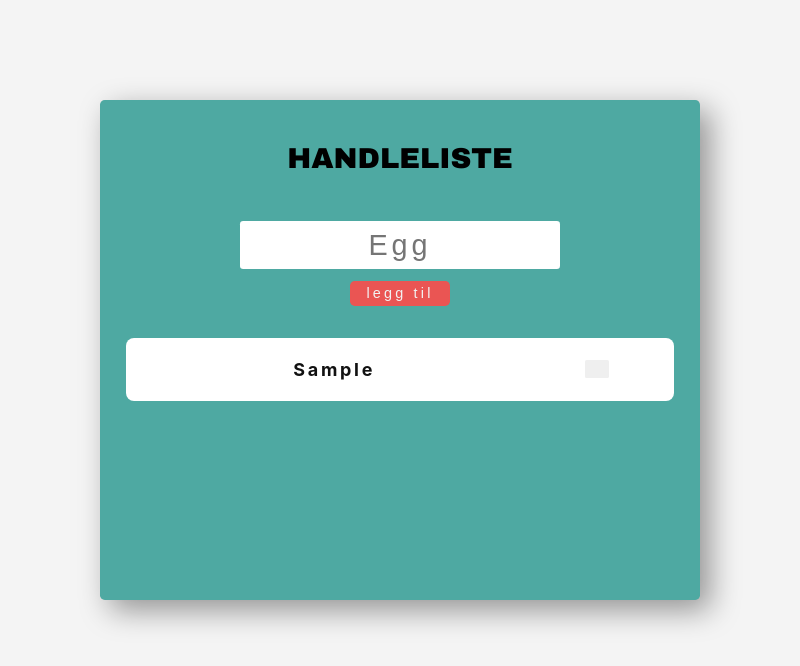
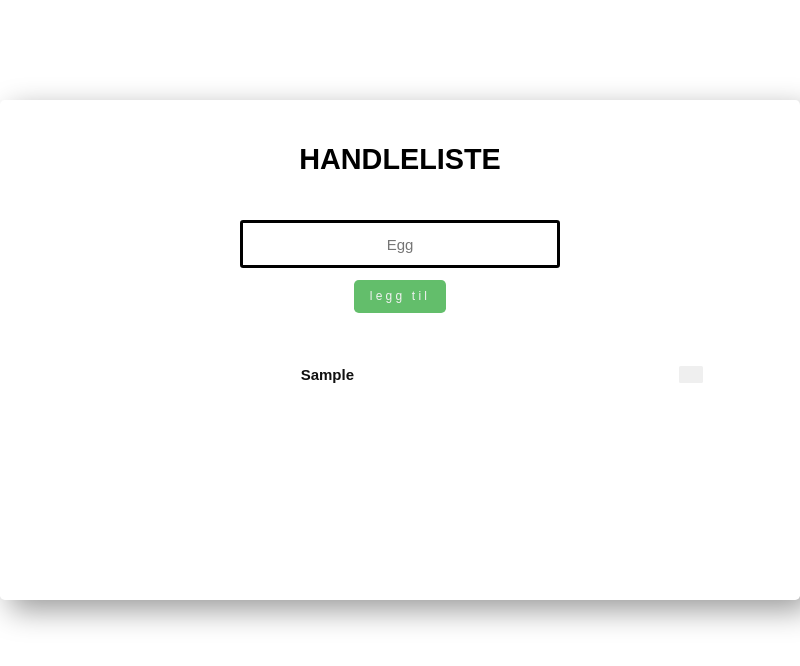
Before and after one commit to nicolekarpo/Elektronapp-master, an Electron app: page www/index.html in a window 800 px wide. Both pictures are taken after typing "Sample" into the empty fields and a click on the button "legg til". Drawn offline with Linux system fonts and the light colour scheme.

Commit message:
initial commit

```diff
--- a/package.json
+++ b/package.json
@@ -5,7 +5,7 @@
   "main": "main.js",
   "scripts": {
     "start": "electron .",
-    "build": "electron-packager . --out=./builds handleliste --overwrite --icon=./app_icons/Untitled-1. "
+    "build": "electron-packager . --out=./builds handleliste --overwrite --icon=./app_icons/grocerylist-1. "
   },
   "repository": "https://github.com/electron/electron-quick-start",
   "keywords": [
--- a/www/index.html
+++ b/www/index.html
@@ -4,7 +4,7 @@
     <meta charset="UTF-8">
     <meta name="viewport" content="width=device-width, initial-scale=1.0">
     <link rel="stylesheet" href="style.css">
-    <title>Handleliste</title>
+    <title>Shopping list</title>
 </head>
 <body>
     <br>
--- a/www/style.css
+++ b/www/style.css
@@ -7,9 +7,9 @@
 }
 
 body {
-    font-family: Arial black, sans-serif;
-    font-size: 18px;
-    background-color: #f4f4f4;
+    font-family: Poppins Bold , sans-serif;
+    font-size: 15px;
+    background-color: white;
     min-height: 70vh;
     width: 100vw;
     display: flex;
@@ -19,9 +19,9 @@ body {
 
 /** List Container **/
 .con {
-    background-color: #4EA9A2;
+    background-color: white;
     text-align: center;
-    width: 600px; height: 500px;
+    width: 1000px; height: 500px;
     padding: 1.6rem;
     margin: 100px 0 0 0;
     border-radius: 0.3rem;
@@ -31,7 +31,7 @@ body {
 /** Status **/
 .con .status {
     height: 1rem; color: #fff;
-    font-size: 0.8rem;
+    font-size: 15px;
     color: #fff;
     letter-spacing: 0.155rem;
     visibility: hidden;
@@ -55,11 +55,12 @@ body {
 .con .form-control #grocery-item {
     height: 3rem; width: 20rem;
     border-radius: 0.2rem;
-    border: none; outline: none;
+    border: thick; outline: none;
     text-align: center;
-    letter-spacing: 0.25rem;
-    font-size: 1.8rem;
-    font-family: Poppins, sans-serif;
+    border: black;
+    font-size: 15px;
+    font-family: Poppins Regular , sans-serif;
+    border-style: solid;
 
 }
 
@@ -67,12 +68,12 @@ body {
 /** Submit Button **/
 .con .form-control .submit-btn {
     margin: 0.7rem 0 0 0;
-    padding: 0.3rem 1rem;
+    padding: 0.6rem 1rem;
     border-radius: 0.3rem;
     border: none; outline: none;
-    background-color: #EA5553;
+    background-color: #63BE6B;
 	text-transform: lowercase;
-	font-size: 0.9rem;
+	font-size: 12px;
 	letter-spacing: 0.2rem;
 	color: #f2f2f2;
     cursor: pointer;
@@ -89,7 +90,7 @@ body {
 .grocery-list {
     padding: 0.1rem;
     margin: 2rem 0 0.5rem 0;
-    background-color: #fff;
+
     border-radius: 0.5rem;
     visibility: hidden;
 }
@@ -97,16 +98,19 @@ body {
 .grocery-list ul {
     list-style: none;
     margin: 0.3rem;
+
 }
 
 .grocery-list ul li {
     margin: 0.9rem 0;
     padding: 0.3rem;
-    letter-spacing: 0.17rem;
-    font-family: inter;
+
+    font-family: Poppins Regular , sans-serif;
     color: #111;
     display: grid;
-    grid-template-columns: 3fr 1fr;
+    grid-template-columns: 4fr 1fr;
+    background-color: white;
+
 }
 
 
@@ -117,6 +121,7 @@ body {
     border-radius: 0.1rem;
     border: none; outline: none;
     cursor: pointer;
+
 }
 
 .grocery-list ul li .btn-con button:first-child {
```
Also changed, not shown: 4 other files.
